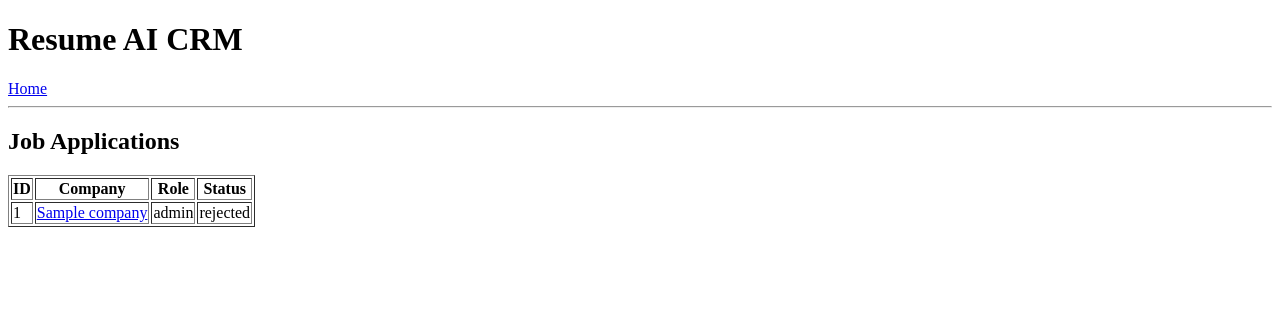
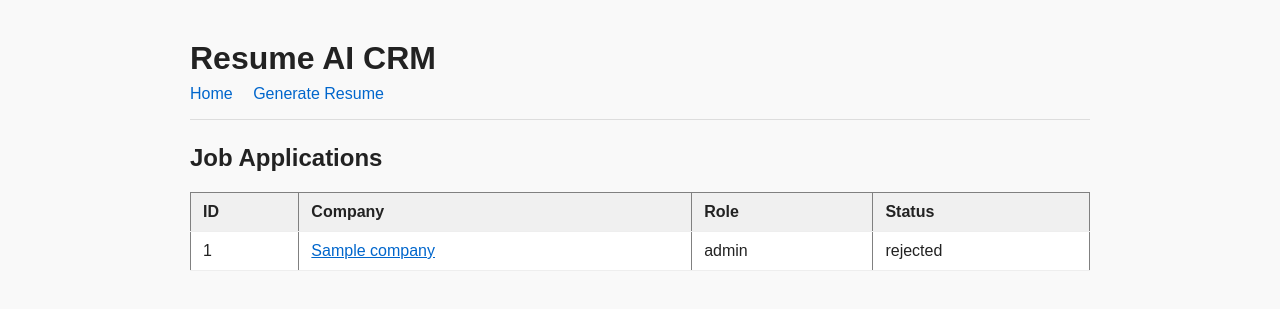
Before and after one commit to im-my-tea/resume-ai-crm, a FastAPI app: template templates/index.html in a window 1280 px wide. Shown: the top 309 px of the page. Run offline with FastAPI, Linux system fonts and the light colour scheme; the template is opened without the code that fills it: most values are stand-ins (such as "Sample title", 1, 10 or a date in 2020).

Commit message:
feat(ui): add global CSS styling via base layout
Replaced raw HTML with a clean, consistent design across all pages.
Styled tables, forms, buttons, cards, and pre blocks centrally in
base.html so all templates inherit without duplication.

```diff
--- a/templates/base.html
+++ b/templates/base.html
@@ -2,6 +2,96 @@
 <html>
 <head>
     <title>Resume AI CRM</title>
+    <style>
+        body {
+            font-family: sans-serif;
+            max-width: 900px;
+            margin: 40px auto;
+            padding: 0 20px;
+            color: #222;
+            background: #f9f9f9;
+        }
+
+        h1 { margin-bottom: 4px; }
+
+        nav {
+            margin: 8px 0 16px;
+        }
+
+        nav a {
+            margin-right: 16px;
+            text-decoration: none;
+            color: #0066cc;
+        }
+
+        nav a:hover { text-decoration: underline; }
+
+        hr { border: none; border-top: 1px solid #ddd; margin-bottom: 24px; }
+
+        table {
+            width: 100%;
+            border-collapse: collapse;
+            background: #fff;
+        }
+
+        th, td {
+            text-align: left;
+            padding: 10px 12px;
+            border-bottom: 1px solid #eee;
+        }
+
+        th { background: #f0f0f0; font-weight: 600; }
+
+        tr:hover td { background: #fafafa; }
+
+        a { color: #0066cc; }
+
+        input[type="text"], textarea, select {
+            padding: 8px;
+            border: 1px solid #ccc;
+            border-radius: 4px;
+            font-size: 14px;
+            width: 100%;
+            box-sizing: border-box;
+        }
+
+        button, input[type="submit"] {
+            padding: 8px 18px;
+            background: #0066cc;
+            color: #fff;
+            border: none;
+            border-radius: 4px;
+            cursor: pointer;
+            font-size: 14px;
+        }
+
+        button:hover { background: #0052a3; }
+
+        button.danger {
+            background: #cc2200;
+        }
+
+        button.danger:hover { background: #a31b00; }
+
+        .card {
+            background: #fff;
+            border: 1px solid #ddd;
+            border-radius: 6px;
+            padding: 20px;
+            margin-bottom: 20px;
+        }
+
+        pre {
+            background: #f4f4f4;
+            border: 1px solid #ddd;
+            border-radius: 4px;
+            padding: 16px;
+            white-space: pre-wrap;
+            font-size: 13px;
+            max-height: 400px;
+            overflow-y: auto;
+        }
+    </style>
 </head>
 <body>
 
@@ -9,6 +99,7 @@
 
     <nav>
         <a href="/">Home</a>
+        <a href="/generate">Generate Resume</a>
     </nav>
 
     <hr>
```
